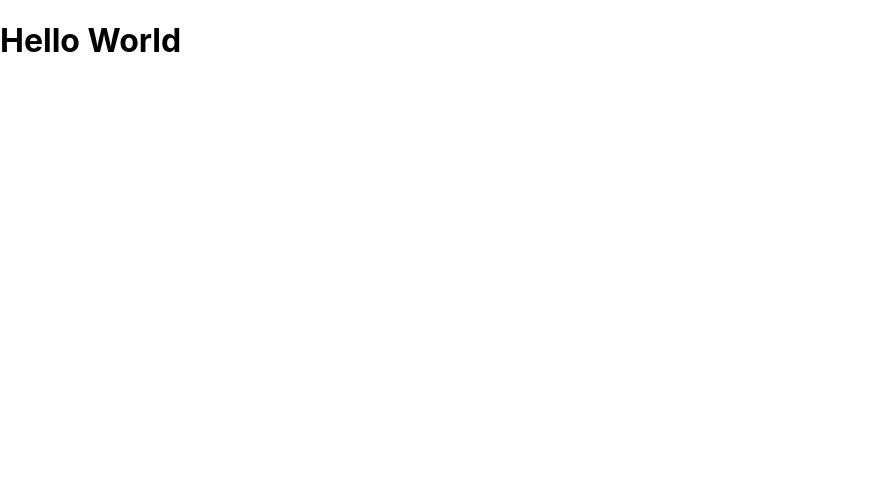
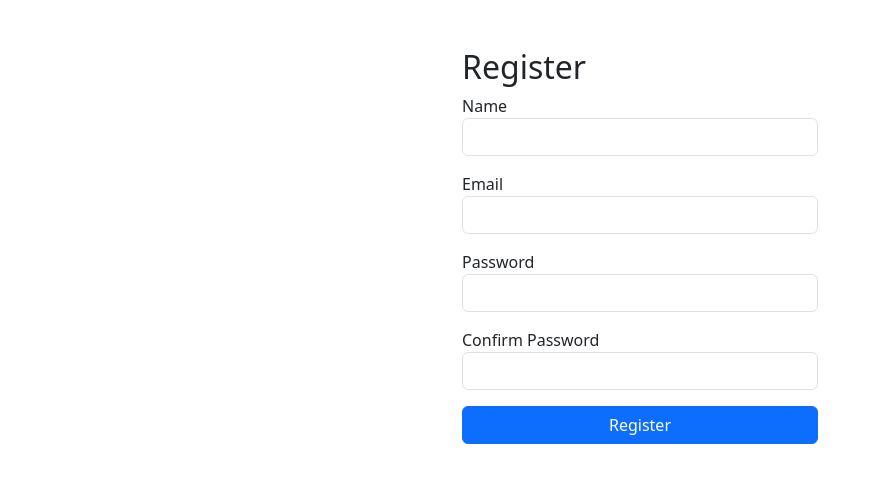
Before and after one commit to orwel009/sports-shop-frontend, a React (Create React App) app: page /register in a window 1280 px wide. Shown: the top 482 px of the page, without its empty margins (0-879 px from the left). Built offline with nearby package versions, Linux system fonts and the light colour scheme.

Commit message:
sprint1 complete

```diff
--- a/package.json
+++ b/package.json
@@ -7,8 +7,11 @@
     "@testing-library/jest-dom": "^6.9.1",
     "@testing-library/react": "^16.3.0",
     "@testing-library/user-event": "^13.5.0",
+    "axios": "^1.12.2",
+    "bootstrap": "^5.3.8",
     "react": "^19.2.0",
     "react-dom": "^19.2.0",
+    "react-router-dom": "^7.9.4",
     "react-scripts": "5.0.1",
     "web-vitals": "^2.1.4"
   },
--- a/src/App.js
+++ b/src/App.js
@@ -1,9 +1,19 @@
+import { BrowserRouter, Route, Routes } from 'react-router-dom';
 import './App.css';
+import Home from './pages/Home';
+import Login from './pages/Login';
+import Register from './pages/Register';
 
 function App() {
   return (
-    <div>
-      <h1>Hello World</h1>
+    <div className="container mt-5">
+      <BrowserRouter>
+        <Routes>
+          <Route path='/' element={<Home/>} />
+          <Route path='/login' element={<Login/>} />
+          <Route path='/register' element={<Register/>} />
+        </Routes>
+      </BrowserRouter>
     </div>
   );
 }
--- a/src/index.js
+++ b/src/index.js
@@ -3,6 +3,7 @@ import ReactDOM from 'react-dom/client';
 import './index.css';
 import App from './App';
 import reportWebVitals from './reportWebVitals';
+import 'bootstrap/dist/css/bootstrap.min.css';
 
 const root = ReactDOM.createRoot(document.getElementById('root'));
 root.render(
--- /dev/null
+++ b/src/pages/Home.jsx
@@ -0,0 +1,9 @@
+import React from 'react'
+
+const Home = () => {
+  return (
+    <div>Home</div>
+  )
+}
+
+export default Home
--- /dev/null
+++ b/src/pages/Login.jsx
@@ -0,0 +1,64 @@
+import React, { useState } from 'react';
+import API from '../services/api';
+import { useNavigate } from 'react-router-dom';
+
+const Login = () => {
+  const [email, setEmail] = useState('');
+  const [password, setPassword] = useState('');
+  const [error, setError] = useState(''); // State for error message
+  const navigate = useNavigate();
+
+  const handleSubmit = async (e) => {
+    e.preventDefault();
+    setError(''); // Clear previous error
+    try {
+      const res = await API.post('/auth/login', { email, password });
+      localStorage.setItem('token', res.data.token);
+      navigate('/');
+    } catch (err) {
+      setError(err.response?.data?.msg || 'Login failed'); // Set error message
+    }
+  };
+
+  return (
+    <div className="row justify-content-center">
+      <div className="col-md-4">
+        <h2>Login</h2>
+
+        {error && (
+          <div className="alert alert-danger" role="alert">
+            {error}
+          </div>
+        )}
+
+        <form onSubmit={handleSubmit}>
+          <div className="mb-3">
+            <label>Email</label>
+            <input
+              type="email"
+              className="form-control"
+              value={email}
+              onChange={(e) => setEmail(e.target.value)}
+              required
+            />
+          </div>
+          <div className="mb-3">
+            <label>Password</label>
+            <input
+              type="password"
+              className="form-control"
+              value={password}
+              onChange={(e) => setPassword(e.target.value)}
+              required
+            />
+          </div>
+          <button className="btn btn-primary w-100" type="submit">
+            Login
+          </button>
+        </form>
+      </div>
+    </div>
+  );
+};
+
+export default Login;
--- /dev/null
+++ b/src/pages/Register.jsx
@@ -0,0 +1,91 @@
+import React, { useState } from 'react';
+import API from '../services/api';
+import { useNavigate } from 'react-router-dom';
+
+const Register = () => {
+  const [name, setName] = useState('');
+  const [email, setEmail] = useState('');
+  const [password, setPassword] = useState('');
+  const [confirmPassword, setConfirmPassword] = useState('');
+  const [error, setError] = useState('');
+  const navigate = useNavigate();
+
+  const handleSubmit = async (e) => {
+    e.preventDefault();
+    setError('');
+
+    if (password !== confirmPassword) {
+      setError("Passwords do not match");
+      return;
+    }
+
+    try {
+      await API.post('/auth/register', { name, email, password });
+      navigate('/login');
+    } catch (err) {
+      setError(err.response?.data?.msg || 'Registration failed');
+    }
+  };
+
+  return (
+    <div className="row justify-content-center">
+      <div className="col-md-4">
+        <h2>Register</h2>
+
+        {error && (
+          <div className="alert alert-danger" role="alert">
+            {error}
+          </div>
+        )}
+
+        <form onSubmit={handleSubmit}>
+          <div className="mb-3">
+            <label>Name</label>
+            <input
+              type="text"
+              className="form-control"
+              value={name}
+              onChange={(e) => setName(e.target.value)}
+              required
+            />
+          </div>
+          <div className="mb-3">
+            <label>Email</label>
+            <input
+              type="email"
+              className="form-control"
+              value={email}
+              onChange={(e) => setEmail(e.target.value)}
+              required
+            />
+          </div>
+          <div className="mb-3">
+            <label>Password</label>
+            <input
+              type="password"
+              className="form-control"
+              value={password}
+              onChange={(e) => setPassword(e.target.value)}
+              required
+            />
+          </div>
+          <div className="mb-3">
+            <label>Confirm Password</label>
+            <input
+              type="password"
+              className="form-control"
+              value={confirmPassword}
+              onChange={(e) => setConfirmPassword(e.target.value)}
+              required
+            />
+          </div>
+          <button className="btn btn-primary w-100" type="submit">
+            Register
+          </button>
+        </form>
+      </div>
+    </div>
+  );
+};
+
+export default Register;
--- /dev/null
+++ b/src/services/api.js
@@ -0,0 +1,7 @@
+import axios from 'axios';
+
+const API = axios.create({
+  baseURL: 'http://localhost:5000/api',
+});
+
+export default API;
```
Also changed, not shown: 1 other file (tests, documents, lock files or other folders).
